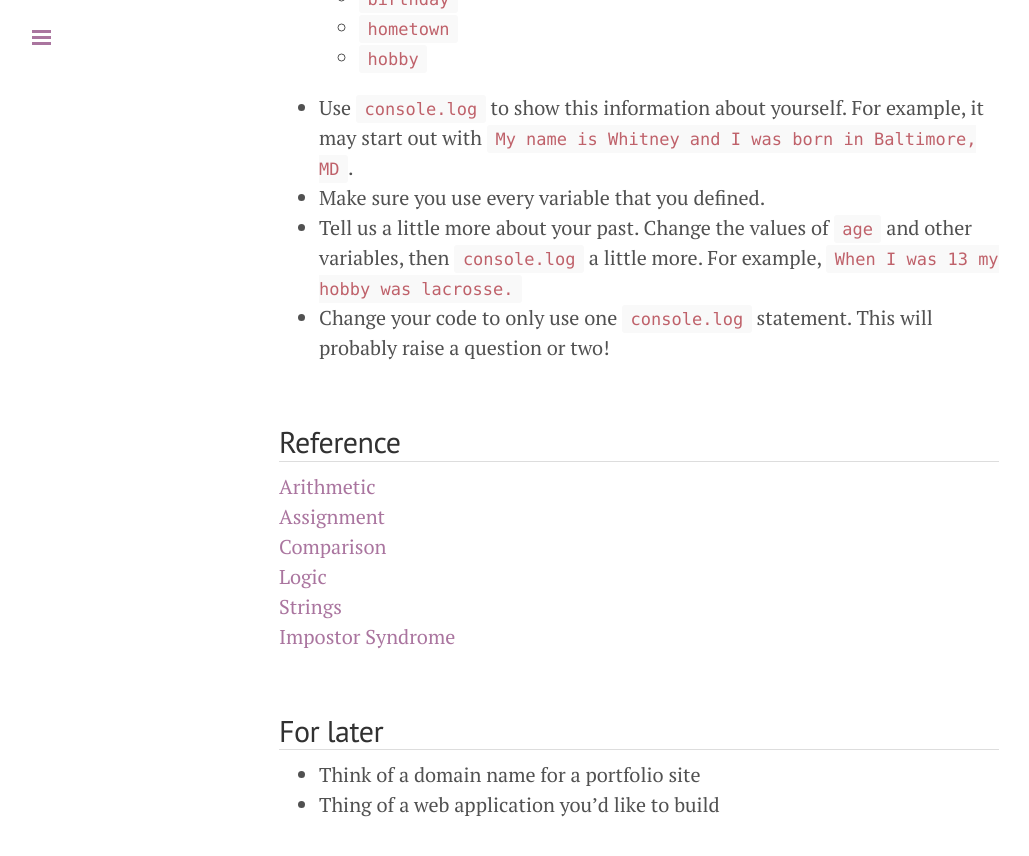
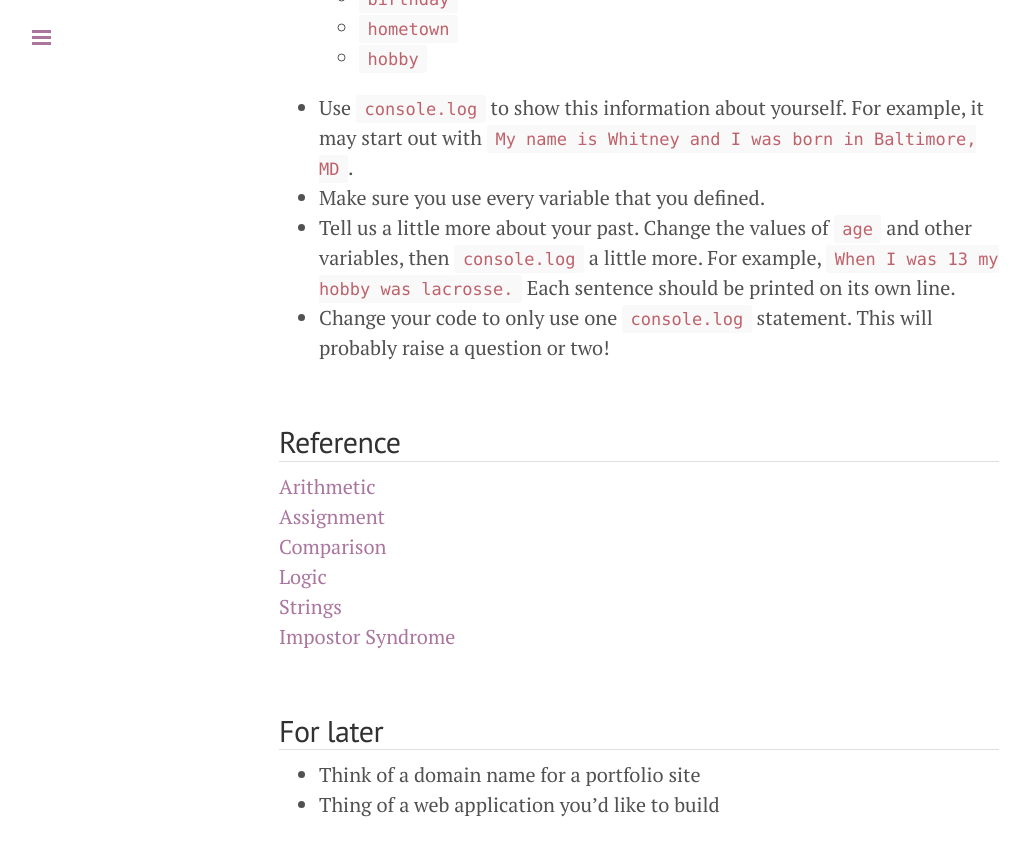
Before and after one commit to wbyoung/jsi, a Jekyll site: the page built from _posts/00-01-01-welcome.md, in a window 1280 px wide and 900 px high, scrolled down 2841 px. Shown: the top 856 px of the window, without its empty margins (1-1030 px from the left). Built offline with Jekyll 4.4.1, drawn with Linux system fonts in a browser that asks for light colours; nearby versions of some CDN libraries; Markdown is read by kramdown in place of the engine named in the settings.

Commit message:
Clarified assignment.

```diff
--- a/_posts/00-01-01-welcome.md
+++ b/_posts/00-01-01-welcome.md
@@ -121,7 +121,8 @@ something, speak up! Ideally, every group will have at least one question.
 - Make sure you use every variable that you defined.
 - Tell us a little more about your past. Change the values of `age` and other
   variables, then `console.log` a little more. For example,
-  `When I was 13 my hobby was lacrosse.`
+  `When I was 13 my hobby was lacrosse.` Each sentence should be printed on its
+  own line.
 - Change your code to only use one `console.log` statement. This will probably
   raise a question or two!
 
```
